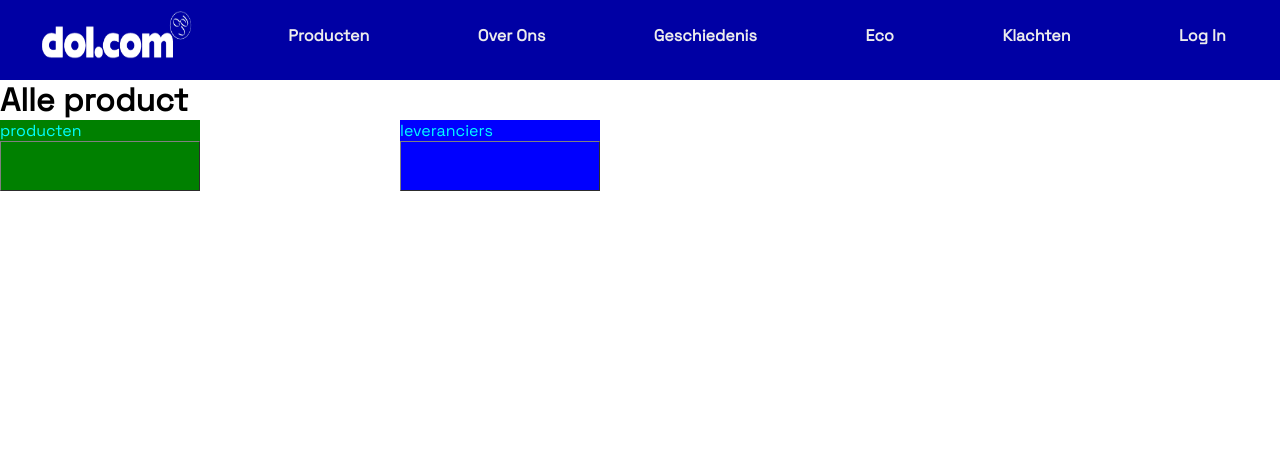
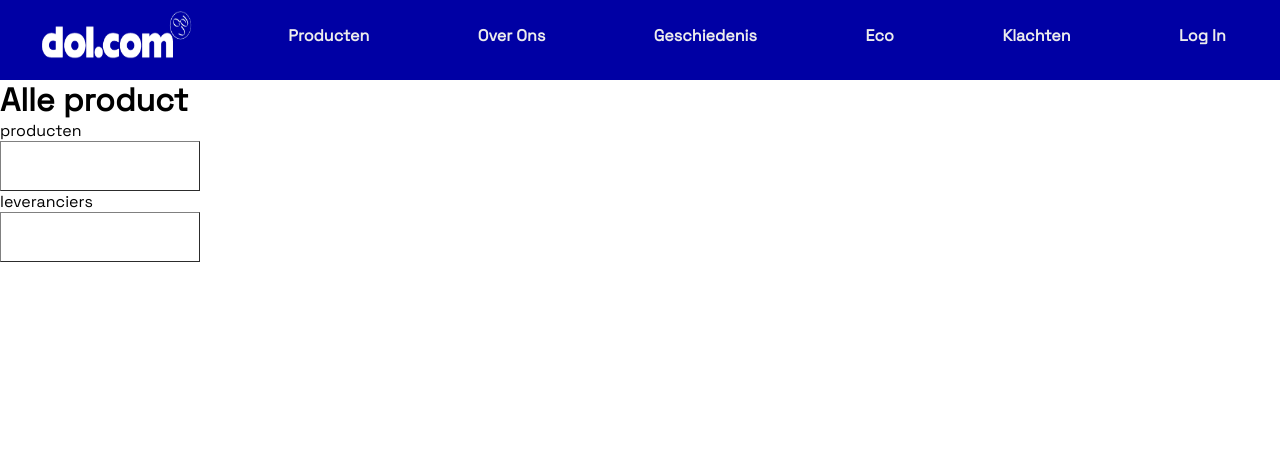
Before and after one commit to NouamanGuendoul/project-3, a PHP site: page /producten/producten.php in a window 1280 px wide. Shown: the top 461 px of the page. Run offline with PHP 8.4, Linux system fonts and the light colour scheme; data that the repository does not hold is empty.

Commit message:
some things

```diff
--- a/webpage/geschiedenis/geschiedenis.css
+++ b/webpage/geschiedenis/geschiedenis.css
@@ -22,4 +22,5 @@
 .Geschiedenisnouaman{
     display: flex;
     justify-content: center;
+    margin-top: 22vh;
 }
--- a/webpage/medewerkers/medewerkers.css
+++ b/webpage/medewerkers/medewerkers.css
@@ -47,5 +47,5 @@ body{
     justify-content: center;
 }
 #medewerkers-main{
-   margin-top: 12vh;
+   margin-top: 8vh;
 }
--- a/webpage/producten/producten.css
+++ b/webpage/producten/producten.css
@@ -1,14 +1,14 @@
-.product1{
-    width: 200px;
+#product1{
+    /* width: 200px;
     position: absolute;
     color: aqua;
-    background-color: green;
+    background-color: green; */
 }
-.product2{
-    width: 200px;
+#product2{
+    /* width: 200px;
     position: relative;
 
     left: 400px;
     color: aqua;
-    background-color: blue;
+    background-color: blue; */
 }
--- a/webpage/producten/producten.php
+++ b/webpage/producten/producten.php
@@ -9,15 +9,15 @@ include "../navbar/menu.html";
     <meta http-equiv="X-UA-Compatible" content="IE=edge">
     <meta name="viewport" content="width=device-width, initial-scale=1.0">
     <title>Document</title>
-    <link rel="stylesheet" href="./producten.css">
+    <link rel="stylesheet" href="./producten.php?v=<?php echo time(); ?>">
     <link rel="stylesheet" href="../navbar/menu.css?v=<?php echo time(); ?>">
 </head>
 <body>
 
   <h1 class="pro1"> Alle product</h1>
     <?php
-
-    echo" <div class='product1'> ";
+    echo "<div id='producten'>";
+    echo" <div id='product1'> ";
     try {
 
 
@@ -41,7 +41,7 @@ include "../navbar/menu.html";
     }
 
     echo"</div> ";
-    echo" <div class='product2'> ";
+    echo" <div id='product2'> ";
     try {
 
 
@@ -65,6 +65,7 @@ include "../navbar/menu.html";
         //die("Error!: " . $e->message());
     }
     echo"</div> <br>";
+    echo "</div>";
     ?>
 
 
```
